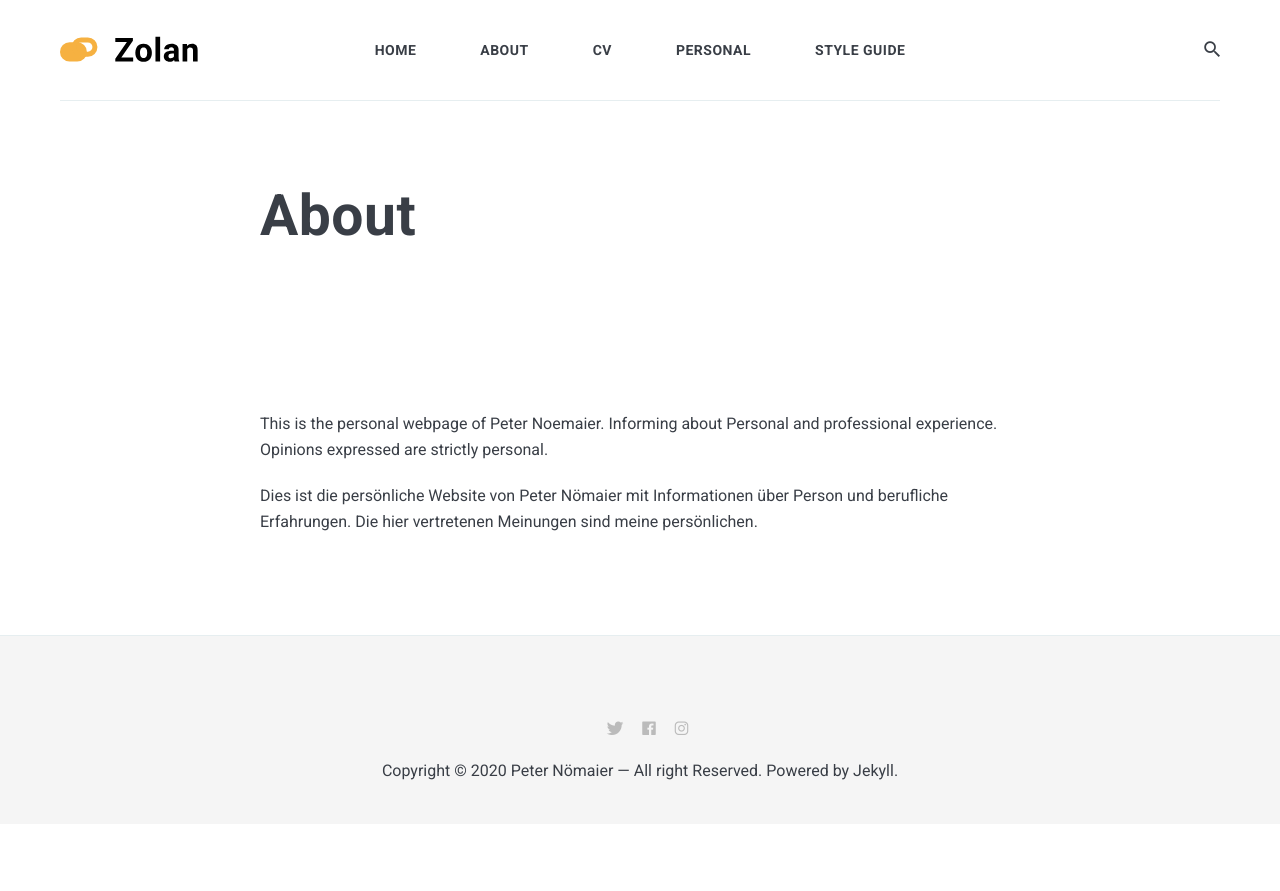
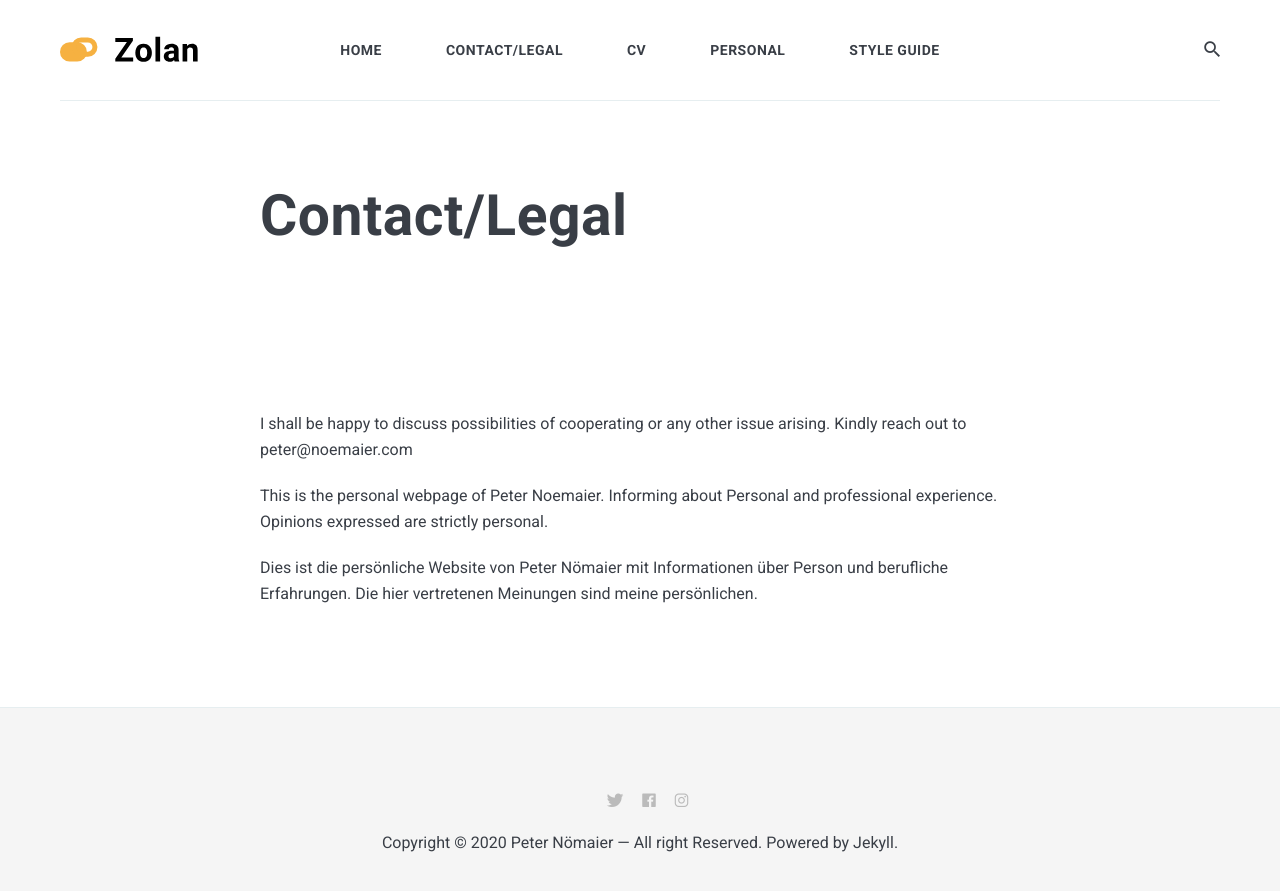
Before and after one commit to noemaier/noemaier.github.io, a Jekyll site: the page built from _pages/about.md, in a window 1280 px wide. Shown: the top 891 px of the page. Built offline with Jekyll 4.4.1, drawn with Linux system fonts in a browser that asks for light colours; nearby versions of some CDN libraries.

Commit message:
Update about.md

```diff
--- a/_pages/about.md
+++ b/_pages/about.md
@@ -1,9 +1,11 @@
 ---
 layout: page
-title: About
-permalink: /about/
+title: Contact/Legal
+permalink: /contact/
 image:
 ---
+
+I shall be happy to discuss possibilities of cooperating or any other issue arising. Kindly reach out to peter@noemaier.com
 
 This is the personal webpage of Peter Noemaier. Informing about Personal and professional experience. Opinions expressed are strictly personal.
 
```
